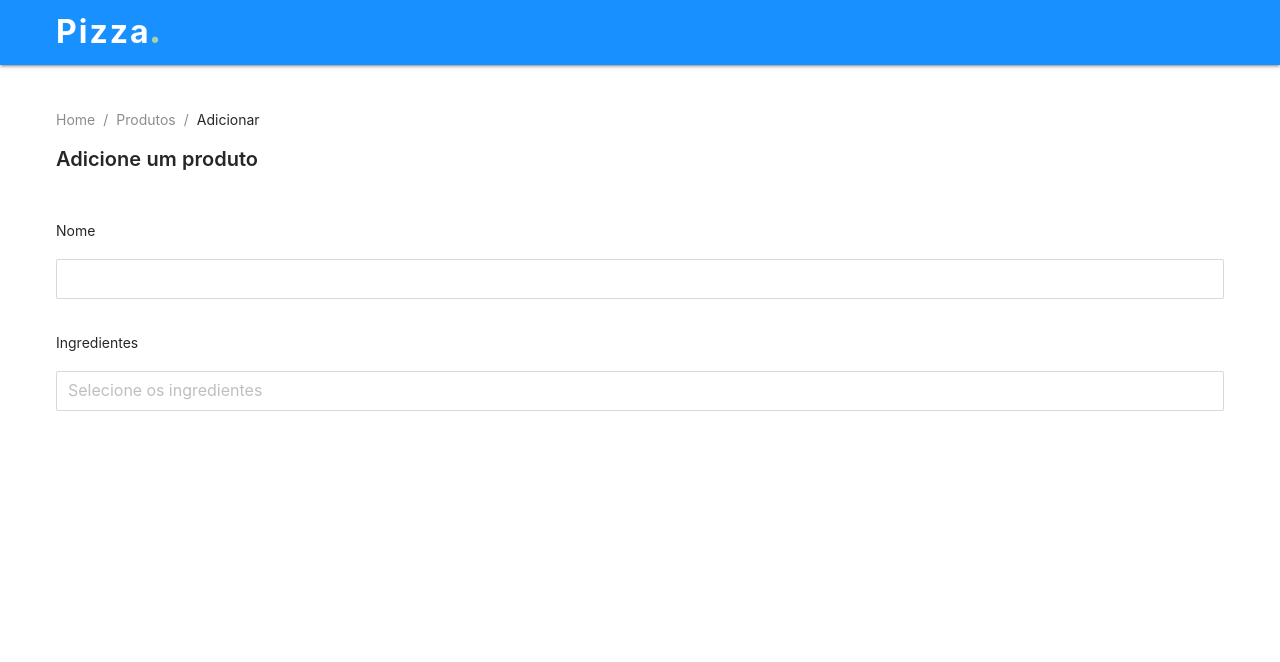
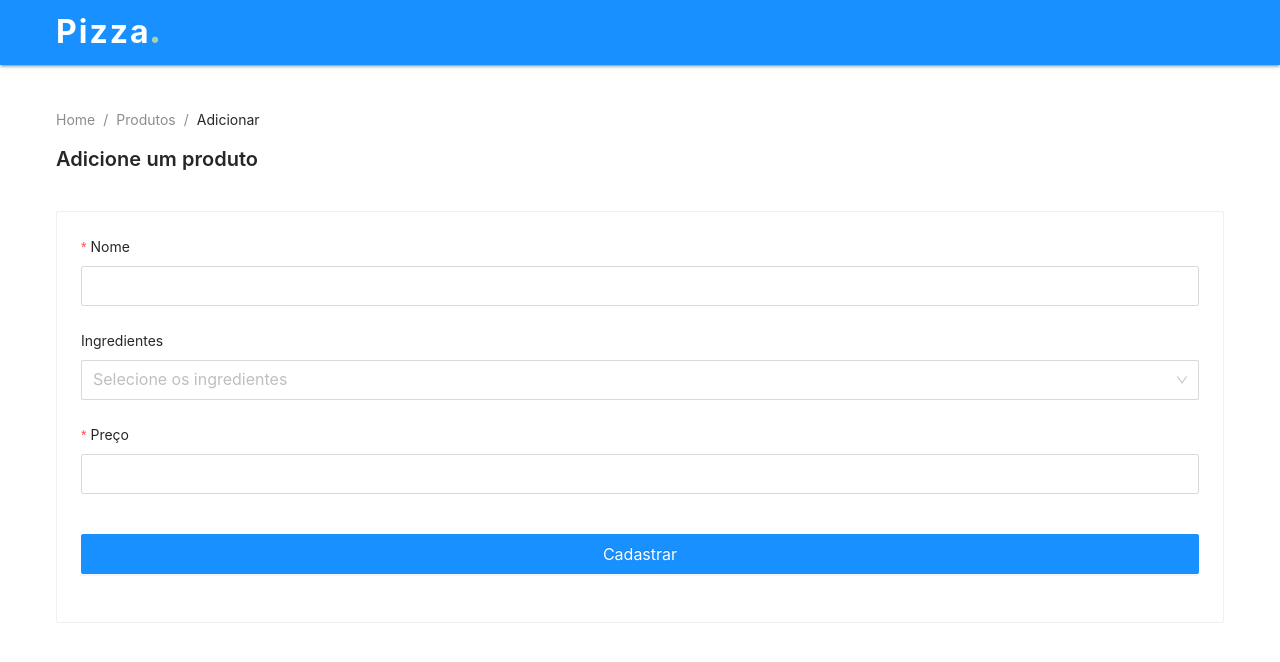
Before and after one commit to luizfban/TP-Pizzaria, a React (Create React App) app: page /products/new in a window 1280 px wide. Shown: the top 662 px of the page. Built offline with nearby package versions, Linux system fonts and the light colour scheme.

Commit message:
products add works

```diff
--- a/package.json
+++ b/package.json
@@ -6,7 +6,7 @@
     "@testing-library/jest-dom": "^5.16.4",
     "@testing-library/react": "^12.1.4",
     "@testing-library/user-event": "^13.5.0",
-    "antd": "^4.18.8",
+    "antd": "4.20.1",
     "axios": "^0.26.1",
     "react": "^18.0.0",
     "react-dom": "^18.0.0",
--- a/src/components/Navbar.js
+++ b/src/components/Navbar.js
@@ -5,7 +5,7 @@ import styled from "styled-components";
 const Navbar = () => (
   <NavbarTag>
     <Flex>
-      <Link to="/dashboard">
+      <Link to="/">
         <Typography.Text className="logo">
           Pizza<b>.</b>
         </Typography.Text>
--- a/src/components/products/Add.js
+++ b/src/components/products/Add.js
@@ -1,35 +1,70 @@
-import { Form, Input, Select } from "antd";
+import { Button, Card, Form, Input, Select } from "antd";
+import styled from "styled-components";
 
-const AddProducts = ({
-  form,
-  onSubmit,
-  value = ["Queijo", "Molho de tomate"],
-}) => (
+const options = [
+  { value: "Queijo" },
+  { value: "Molho de tomate" },
+  { value: "Pepperoni" },
+  { value: "Calabresa" },
+  { value: "Azeitona" },
+  { value: "Cebola" },
+  { value: "Frango" },
+  { value: "Catupiry" },
+  { value: "Carne seca" },
+];
+
+const AddProducts = ({ form, onSubmit }) => (
+  <CardWrapper>
     <Form layout="vertical" form={form} onFinish={onSubmit} size="large">
-    <Form.Item label="Nome" name="name">
-      <Input onChange={(e) => form.setFieldsValue({ name: e.target.value })} />
+      <Form.Item
+        label="Nome"
+        name="name"
+        rules={[{ required: true, message: "Digite o nome da pizza!" }]}
+      >
+        <Input
+          onChange={(e) => form.setFieldsValue({ name: e.target.value })}
+        />
       </Form.Item>
+
       <Form.Item label="Ingredientes" name="ingredients">
         <Select
           mode="multiple"
           placeholder="Selecione os ingredientes"
           allowClear
-        filterOption={false}
-        value={value}
-        onChange={(e) => form.setFieldsValue({ ingredients: e.target.value })}
+          showArrow
+          style={{ width: "100%" }}
+          options={options}
+        />
+      </Form.Item>
+
+      <Form.Item
+        label="Preço"
+        name="price"
+        rules={[{ required: true, message: "Digite o preço!" }]}
       >
-        <Select.Option key="1" value="azeitona">
-          Azeitona
-        </Select.Option>
-        <Select.Option key="2" value="queijo">
-          Queijo
-        </Select.Option>
-        <Select.Option key="3" value="molho de tomate">
-          Molho de tomate
-        </Select.Option>
-      </Select>
+        <Input
+          type="number"
+          onChange={(e) => form.setFieldsValue({ price: e.target.value })}
+        />
+      </Form.Item>
+
+      <Form.Item>
+        <Button
+          type="primary"
+          htmlType="submit"
+          style={{ width: "100%", marginTop: "16px" }}
+        >
+          Cadastrar
+        </Button>
       </Form.Item>
     </Form>
+  </CardWrapper>
 );
 
+const CardWrapper = styled(Card)`
+  .ant-form-large .ant-form-item-label > label {
+    height: auto;
+  }
+`;
+
 export default AddProducts;
--- a/src/containers/Home.js
+++ b/src/containers/Home.js
@@ -4,7 +4,7 @@ import { Home as HomeComponent } from "../components";
 
 const routes = [
   {
-    path: "index",
+    path: "/",
     breadcrumbName: "Home",
   },
 ];
--- a/src/containers/Login.js
+++ b/src/containers/Login.js
@@ -17,7 +17,7 @@ const Login = () => {
         message: "Login feito com sucesso!",
         description: "Use nossa plataforma!",
       });
-      navigate("/dashboard");
+      navigate("/");
     } catch {
       notification.error({
         message: "Erro ao fazer login!",
--- a/src/containers/products/Add.js
+++ b/src/containers/products/Add.js
@@ -1,26 +1,54 @@
-import { PageHeader } from "antd";
+import { Form, notification, PageHeader } from "antd";
+import { useNavigate } from "react-router-dom";
+
 import { AddProducts as AddProductsComponent } from "../../components/products";
+import api from "../../services/api";
+import { itemRender } from "../../utils";
 
 const routes = [
   {
-    path: "index",
+    path: "/",
     breadcrumbName: "Home",
   },
   {
-    path: "second",
+    path: "/products",
     breadcrumbName: "Produtos",
   },
   {
-    path: "third",
+    path: "/products/new",
     breadcrumbName: "Adicionar",
   },
 ];
 
-const AddProducts = () => (
-  <>
-    <PageHeader title="Adicione um produto" breadcrumb={{ routes }} />
-    <AddProductsComponent />
-  </>
-);
+const AddProducts = () => {
+  const [form] = Form.useForm();
+  const navigate = useNavigate();
+
+  const onSubmit = async () => {
+    try {
+      await api.post("/products", form.getFieldsValue());
+
+      notification.success({
+        message: "Login feito com sucesso!",
+        description: "Use nossa plataforma!",
+      });
+      navigate("/");
+    } catch {
+      notification.error({
+        message: "Erro ao cadastrar produto!",
+        description: "Tente novamente...",
+      });
+    }
+  };
+  return (
+    <>
+      <PageHeader
+        title="Adicione um produto"
+        breadcrumb={{ routes, itemRender }}
+      />
+      <AddProductsComponent {...{ form, onSubmit }} />
+    </>
+  );
+};
 
 export default AddProducts;
--- a/src/index.css
+++ b/src/index.css
@@ -20,10 +20,6 @@ code {
   height: 100%;
 }
 
-button:not(.ant-btn-loading)  .ant-btn-loading-icon {
-  display: none;
-}
-
 .ant-page-header {
   padding: 0;
   margin-bottom: 32px;
--- a/src/routes/index.js
+++ b/src/routes/index.js
@@ -25,9 +25,9 @@ export default function CustomRoutes() {
             </Layout>
           }
         >
-          <Route path="/dashboard" element={<Home />} />
-          <Route path="/products/new" element={<AddProducts />} />
-          <Route path="/orders/new" element={<AddProducts />} />
+          <Route index element={<Home />} />
+          <Route path="products/new" element={<AddProducts />} />
+          <Route path="orders/new" element={<AddProducts />} />
         </Route>
       </Routes>
     </Router>
--- /dev/null
+++ b/src/utils/index.js
@@ -0,0 +1,11 @@
+import { Link } from "react-router-dom";
+
+export function itemRender(route, params, routes, paths) {
+  const last = routes.indexOf(route) === routes.length - 1;
+
+  return last ? (
+    <span>{route.breadcrumbName}</span>
+  ) : (
+    <Link to={route.path}>{route.breadcrumbName}</Link>
+  );
+}
```
Also changed, not shown: 2 other files (tests, documents, lock files or other folders). Lines whose indentation alone changed are shown as unchanged.
